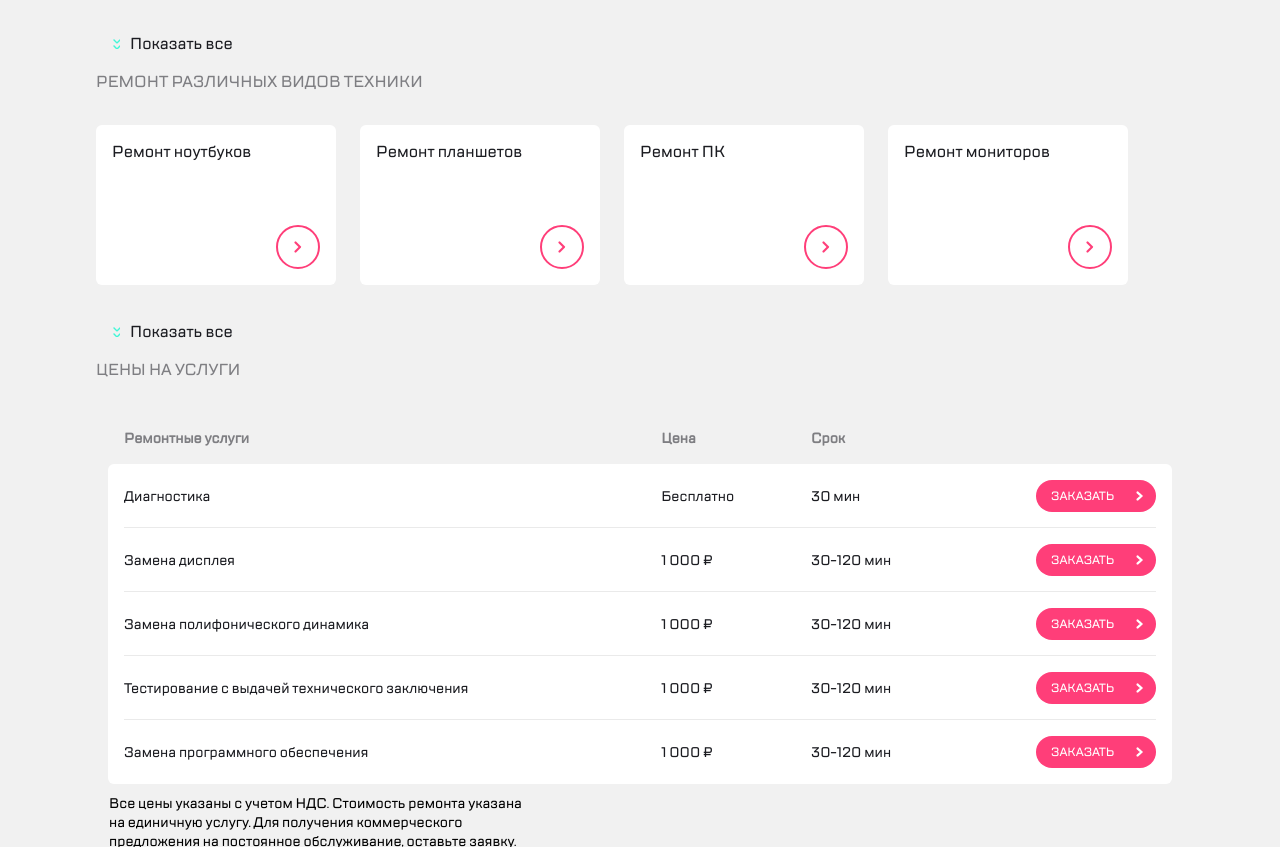
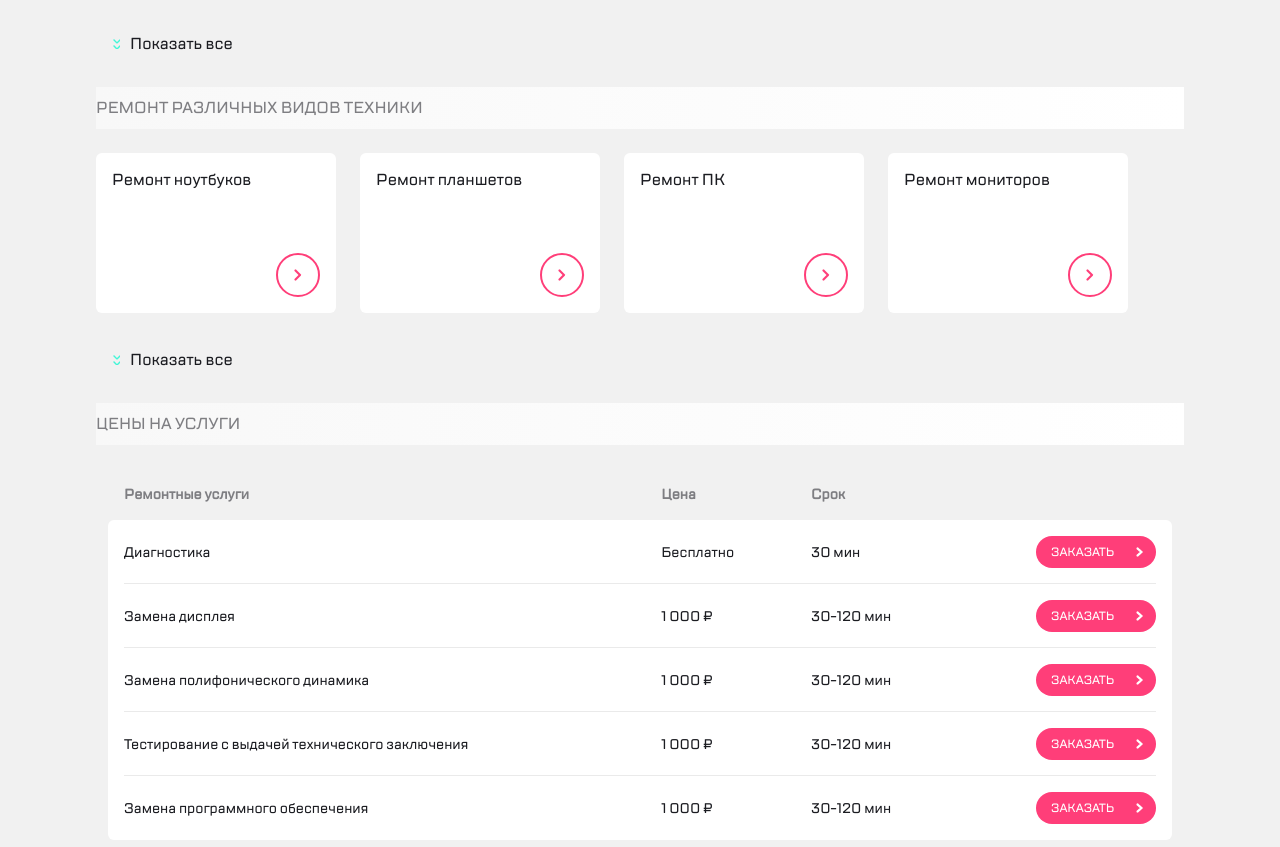
Before and after one commit to Makhonya11/KATA-LAST-BLOCKS, a plain HTML site: page index.html in a window 1280 px wide. Shown: the part 856-1703 px from the top of the page. Drawn offline with nearby package versions, Linux system fonts and the light colour scheme.

Commit message:
Update style.css

```diff
--- a/style/style.css
+++ b/style/style.css
@@ -35,9 +35,10 @@ padding-top:15px;
 .devices-heading, .price-heading {
     font-family: "TTLakes Medium" ;
     color: #7E7E82;
-    margin-bottom: 32px;
-    margin-left:16px;
-    margin-top: 16px;
+    margin: 32px 16px 24px 16px;
+    display: block;
+    padding: 10px 0;
+    background: linear-gradient(to right, #F8F8F8, #FFFFFF 100%);
 }
 .devices-list {
 display: flex;
```
